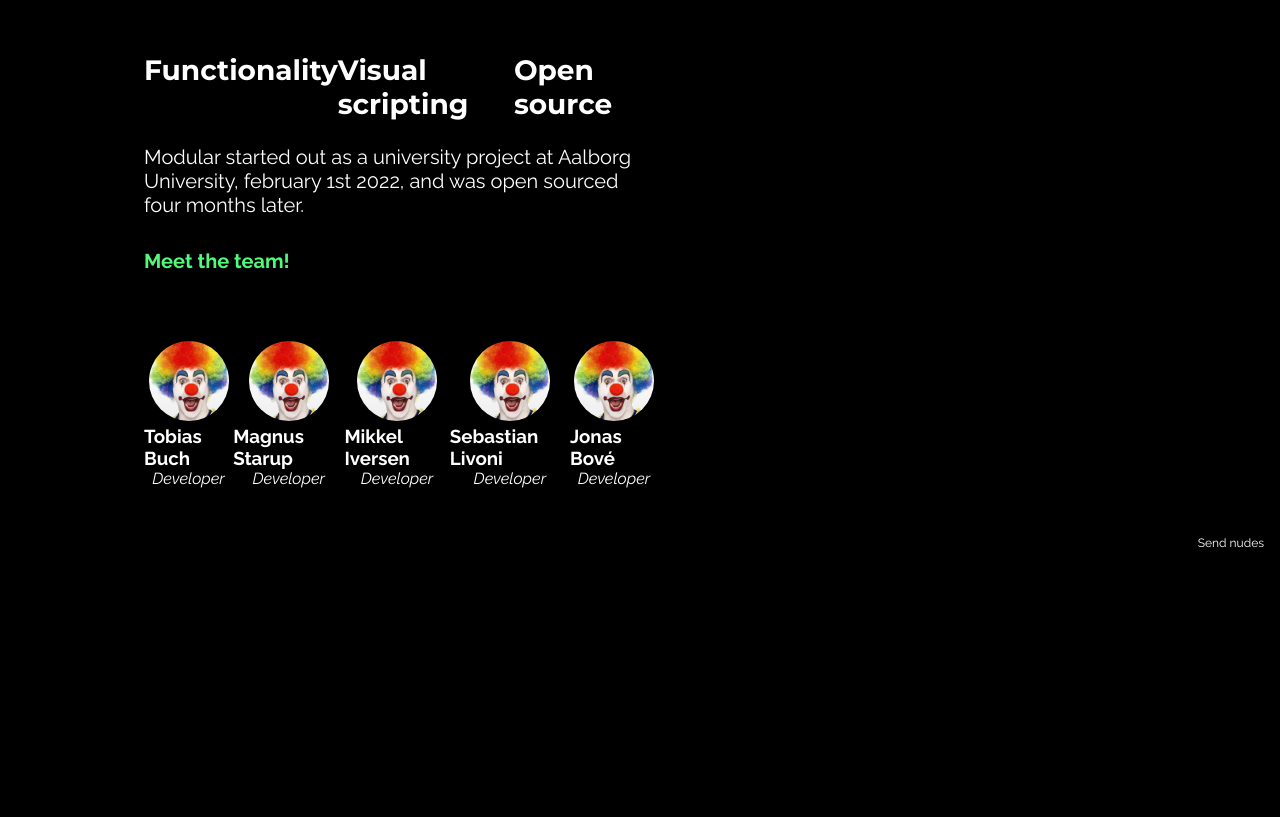
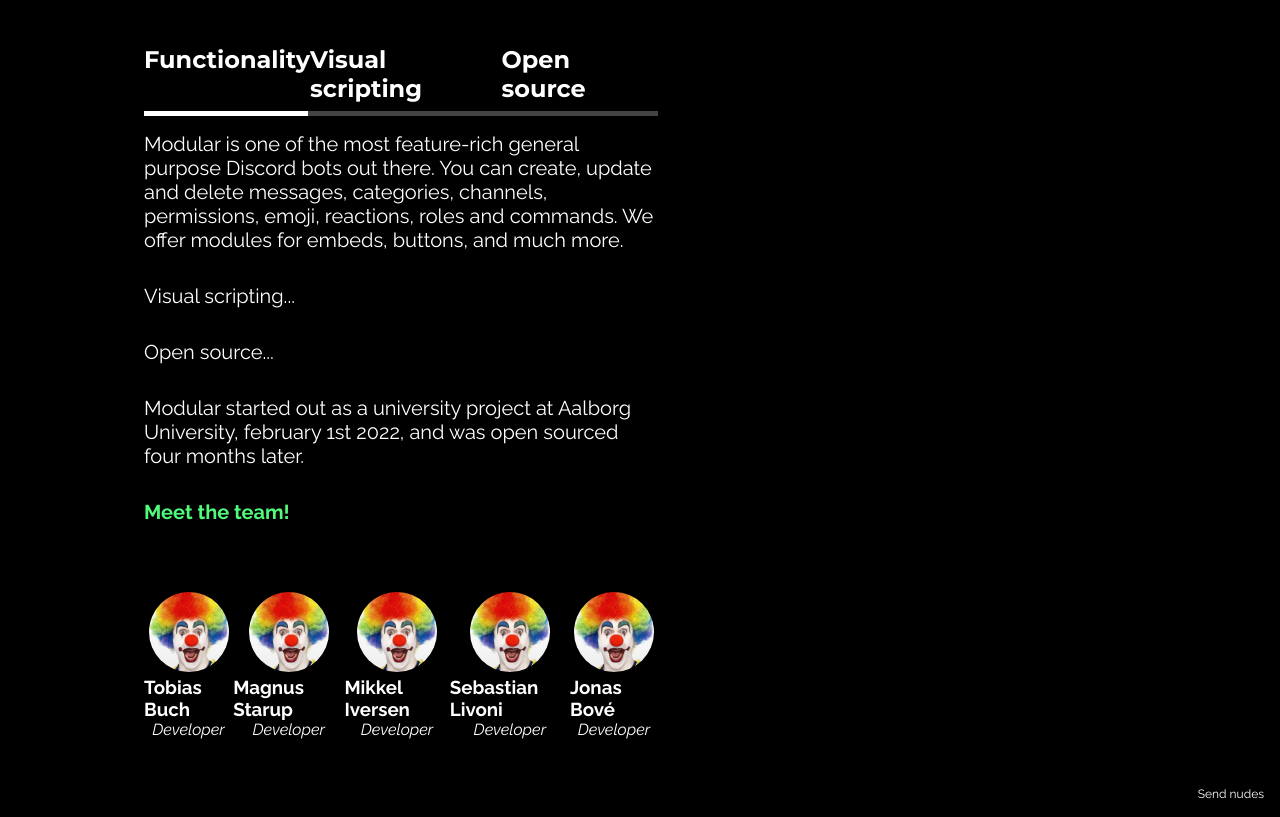
Before and after one commit to jonasbove/modular.gg, a website: page public/index.html in a window 1280 px wide. Shown: the part 898-1715 px from the top of the page. Before the commit the page ends 1464 px from the top, so only its background shows below. Drawn offline with Linux system fonts and the light colour scheme.

Commit message:
tab-pane animation complete

```diff
--- a/public/css/style.css
+++ b/public/css/style.css
@@ -119,14 +119,49 @@
 }
 
 #description .tabs {
+  font-family: 'Montserrat', sans-serif;
   display: flex;
   width: 100%;
-  justify-content: space-between;
   cursor: pointer;
+  width: 100%;
+  position: relative;
 }
 
-#descriptionheader1 {
-  border-bottom: 5px solid white;
+#description .tabs label {
+  font-weight: 700;
+  border-bottom: 5px solid #444444;
+  flex-grow: 1;
+  padding-bottom: 8px;
+  transition: all 0.2s ease;
+  cursor: pointer;
+  font-size: 1.5rem;
+}
+
+#description .slider {
+  position: absolute;
+  height: 5px;
+  background: white;
+  bottom: 0px;
+  transition: 0.45s ease;
+}
+
+#functionality:checked > .tabs-content p#functionality-pane {
+  background-color: red;
+}
+
+#functionality:checked ~ .slider {
+  left: 0;
+  width: 32%;
+}
+
+#visual_scripting:checked ~ .slider {
+  left: 32%;
+  width: 35%;
+}
+
+#open_source:checked ~ .slider {
+  left: 67%;
+  width: 33%;
 }
 
 #description p {
@@ -134,13 +169,6 @@
   font-size: 1.25rem;
   padding: 1rem 0;
 }
-
-/*#description p:last-child {
-  font-weight: 600;
-  padding-top: 3rem;
-  box-sizing: border-box;
-  font-size: 1.5rem;
-}*/
 
 #team {
   display: flex;
@@ -182,10 +210,6 @@
   padding: 1rem;
 }
 
-.tab-pane {
+nav.tabs input[type=radio] {
   display: none;
 }
-
-.tab-pane.active {
-  display: block;
-}
--- a/public/index.html
+++ b/public/index.html
@@ -40,23 +40,27 @@
       <button class="getstarted">Get started today</button>
 
       <section id="description">
-        <article class="tabs">
-          <h2 class="tabs-item active" for="functionality">Functionality</h2>
-          <h2 class="tabs-item" for="visual_scripting">Visual scripting</h2>
-          <h2 class="tabs-item" for="open_source">Open source</h2>
-        </article>
+        <nav class="tabs">
+          <input type="radio" name="description" id="functionality" checked>
+          <input type="radio" name="description" id="visual_scripting">
+          <input type="radio" name="description" id="open_source">
+          <div class="slider"></div>
+          <label class="functionality" for="functionality">Functionality</label>
+          <label class="visual_scripting" for="visual_scripting">Visual scripting</label>
+          <label class="open_source" for="open_source">Open source</label>
+        </nav>
         <div class="tabs-content">
-          <p id="functionality" class="tab-pane">
+          <p id="functionality-pane" class="tab-pane">
             Modular is one of the most feature-rich general purpose Discord bots
             out there. You can create, update and delete messages, categories,
             channels, permissions, emoji, reactions, roles and commands. We offer
             modules for embeds, buttons, and much more.
           </p>
-          <p id="visual_scripting" class="tab-pane">
-            test
+          <p id="visual_scripting-pane" class="tab-pane">
+            Visual scripting...
           </p>
-          <p id="open_source" class="tab-pane">
-            test
+          <p id="open_source-pane" class="tab-pane">
+            Open source...
           </p>
         </div>
         <p>
--- a/public/js/index.js
+++ b/public/js/index.js
@@ -34,16 +34,3 @@
 function setResponse(message) {
   document.querySelector('#errorMessage').innerHTML = message
 }
-
-const tabs = document.querySelectorAll('.tabs .tabs-item')
-const tabs_content = document.querySelectorAll('.tabs-content .tab-pane')
-
-tabs.forEach(item => {
-  item.addEventListener('click', e => {
-    tabs_content.forEach(item => item.classList.remove('active'))
-
-    const forID = item.getAttribute('for')
-    const tabPane = document.querySelector(`#${forID}`)
-    tabPane.classList.add('active')
-  })
-})
```
